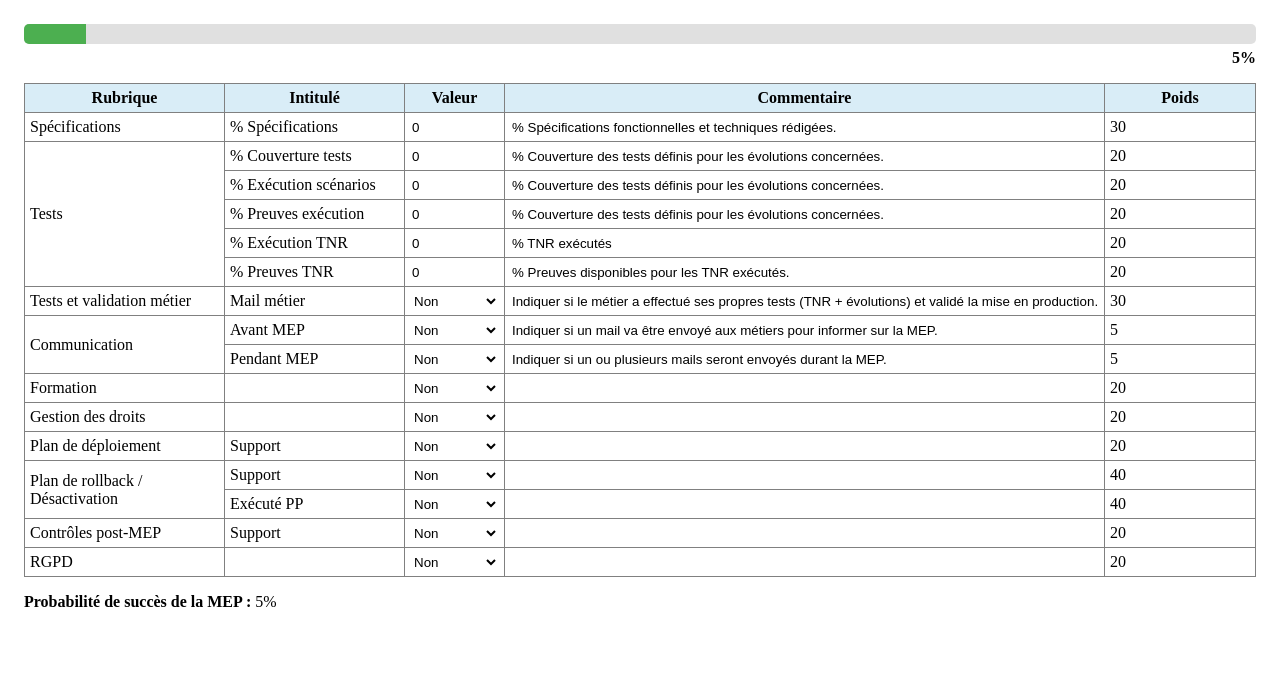
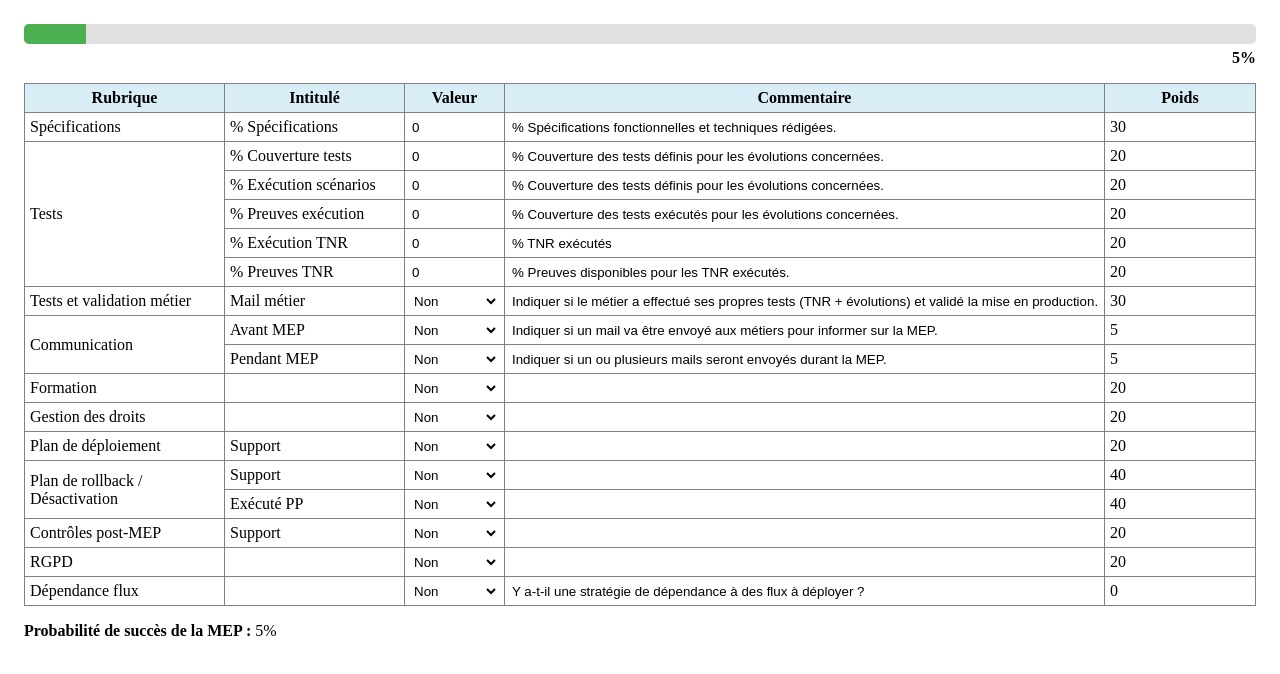
Before and after one commit to PropulsePassy/empty-field-ppqsx6, a React (Create React App) app: page / in a window 1280 px wide. Shown: the top 674 px of the page. Built offline with nearby package versions, Linux system fonts and the light colour scheme.

Commit message:
Ajout stratégie des flux

```diff
--- a/src/FormulaireCAB.js
+++ b/src/FormulaireCAB.js
@@ -5,6 +5,15 @@ const inputStyle = {
   backgroundColor: "transparent",
   outline: "none",
   width: "100%",
+};
+
+const inputStyleArea = {
+  border: "none",
+  backgroundColor: "transparent",
+  outline: "none",
+  width: "100%",
+  resize: "none",
+  overflow: "hidden",
 };
 
 const FormulaireMEP = () => {
@@ -239,7 +248,7 @@ const FormulaireMEP = () => {
                   defaultValue="0"
                   onChange={calculerSomme}
                   style={inputStyle}
-                />{" "}
+                />
               </td>
               <td>
                 <input
@@ -263,13 +272,13 @@ const FormulaireMEP = () => {
                   defaultValue="0"
                   onChange={calculerSomme}
                   style={inputStyle}
-                />{" "}
+                />
               </td>
               <td>
                 <input
                   type="text"
                   name="te_specs"
-                  defaultValue="% Couverture des tests définis pour les évolutions concernées."
+                  defaultValue="% Couverture des tests exécutés pour les évolutions concernées."
                   style={inputStyle}
                 />
               </td>
@@ -287,7 +296,7 @@ const FormulaireMEP = () => {
                   defaultValue="0"
                   onChange={calculerSomme}
                   style={inputStyle}
-                />{" "}
+                />
               </td>
               <td>
                 <input
@@ -311,7 +320,7 @@ const FormulaireMEP = () => {
                   defaultValue="0"
                   onChange={calculerSomme}
                   style={inputStyle}
-                />{" "}
+                />
               </td>
               <td>
                 <input
@@ -337,7 +346,7 @@ const FormulaireMEP = () => {
                   <option value="oui">Oui</option>
                   <option value="non">Non</option>
                   <option value="na">N/A</option>
-                </select>{" "}
+                </select>
               </td>
               <td>
                 <input
@@ -363,7 +372,7 @@ const FormulaireMEP = () => {
                   <option value="oui">Oui</option>
                   <option value="non">Non</option>
                   <option value="na">N/A</option>
-                </select>{" "}
+                </select>
               </td>
               <td>
                 <input
@@ -387,7 +396,7 @@ const FormulaireMEP = () => {
                   <option value="oui">Oui</option>
                   <option value="non">Non</option>
                   <option value="na">N/A</option>
-                </select>{" "}
+                </select>
               </td>
               <td>
                 <input
@@ -544,6 +553,33 @@ const FormulaireMEP = () => {
               </td>
               <td>20</td>
             </tr>
+
+            <tr>
+              <td>Dépendance flux</td>
+              <td />
+              <td>
+                <select
+                  style={inputStyle}
+                  defaultValue="non"
+                  onChange={calculerSomme}
+                  name="RGPD"
+                >
+                  <option value="oui">Oui</option>
+                  <option value="non">Non</option>
+                  <option value="na">N/A</option>
+                </select>{" "}
+              </td>
+              <td>
+                <input
+                  type="text"
+                  style={inputStyle}
+                  defaultValue={
+                    "Y a-t-il une stratégie de dépendance à des flux à déployer ?"
+                  }
+                />
+              </td>
+              <td>0</td>
+            </tr>
           </tbody>
         </table>
       </div>
```
